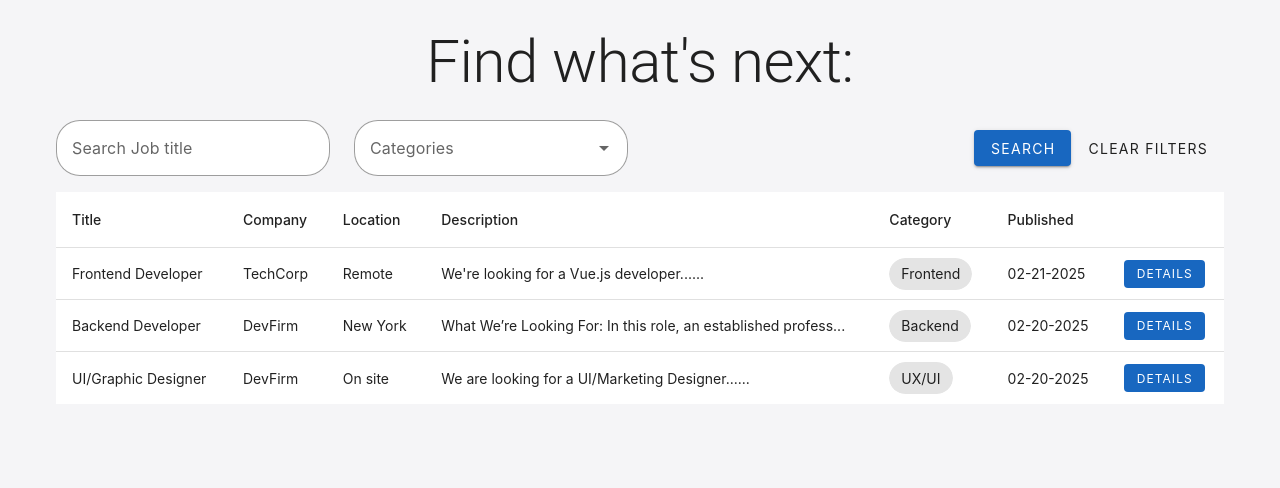
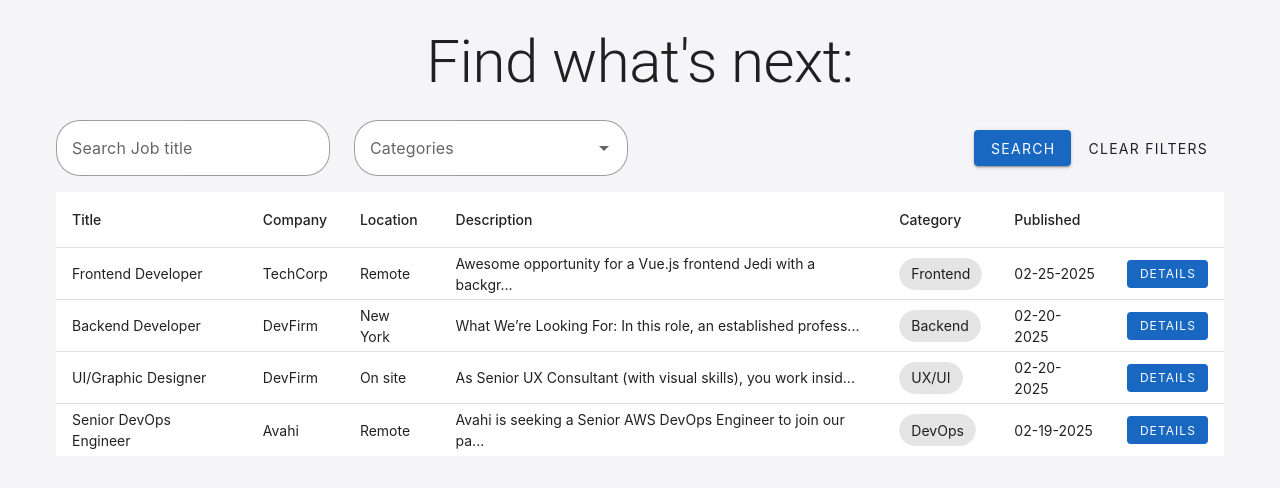
Before and after one commit to naycont/ultimate-job-finder, a Vue app: page /jobs in a window 1280 px wide. Shown: the top 488 px of the page. Built offline with nearby package versions, Linux system fonts and the light colour scheme.

Commit message:
validation added on serach jobs

```diff
--- a/src/services/mockData/jobsList.json
+++ b/src/services/mockData/jobsList.json
@@ -5,9 +5,9 @@
     "categoryId": 1,
     "category": "Frontend",
     "company": "TechCorp",
-    "description": "We're looking for a Vue.js developer...",
+    "description": "Awesome opportunity for a Vue.js frontend Jedi with a background in Laravel and a passion for software engineering. Come join an industry-leading company and enjoy the flexibility of remote work while being surrounded by a friendly, capable team.",
     "location": "Remote",
-    "createdAt": "02-21-2025"
+    "createdAt": "02-25-2025"
   },
   {
     "id": 2,
@@ -25,8 +25,18 @@
     "categoryId": 7,
     "category": "UX/UI",
     "company": "DevFirm",
-    "description": "We are looking for a UI/Marketing Designer...",
+    "description": "As Senior UX Consultant (with visual skills), you work inside the Professional Services Department, where you create the designs & wires for complex web applications (like Online Banking). You work closely with our customers to design end-to-end user experiences from the ground up. You define user journeys and intuitive designs. Within Backbase we have our own UX process that includes utilizing our UX pattern library and style guides to create wireframes, visual designs and other UX documentations.",
     "location": "On site",
     "createdAt": "02-20-2025"
+  },
+  {
+    "id": 4,
+    "title": "Senior DevOps Engineer",
+    "description": "Avahi is seeking a Senior AWS DevOps Engineer to join our passionate and skilled team. This role presents a unique opportunity for a seasoned professional to drive the architecture, implementation, and management of AWS infrastructure, migration, modernization, and DevOps practices. The ideal candidate will play a pivotal role in shaping our technical landscape, optimizing project delivery processes, and contributing to our overall success. ",
+    "categoryId": 4,
+    "category": "DevOps",
+    "company": "Avahi",
+    "location": "Remote",
+    "createdAt": "02-19-2025"
   }
 ]
--- a/src/views/Jobs.vue
+++ b/src/views/Jobs.vue
@@ -28,6 +28,10 @@ const getJobList = (): Array<Job> => {
 }
 
 const onSearchJob = (params: JobQueryParams): void => {
+  const { searchString, categoryId } = params
+
+  if (searchString.trim() === '' || !Boolean(categoryId)) return
+
   const response = jobService.filter(params)
   const filteredJobs = response?.data?.length ? response.data : []
 
```
